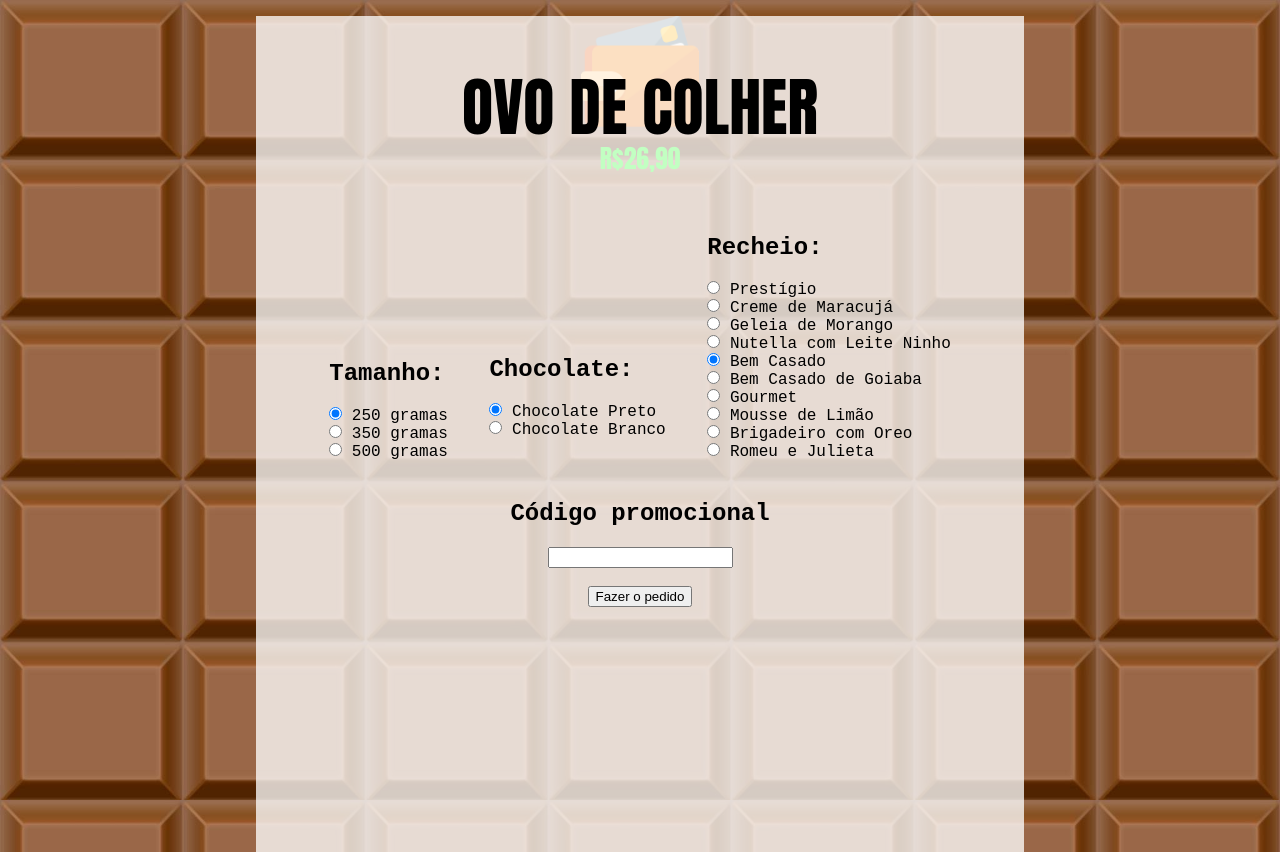
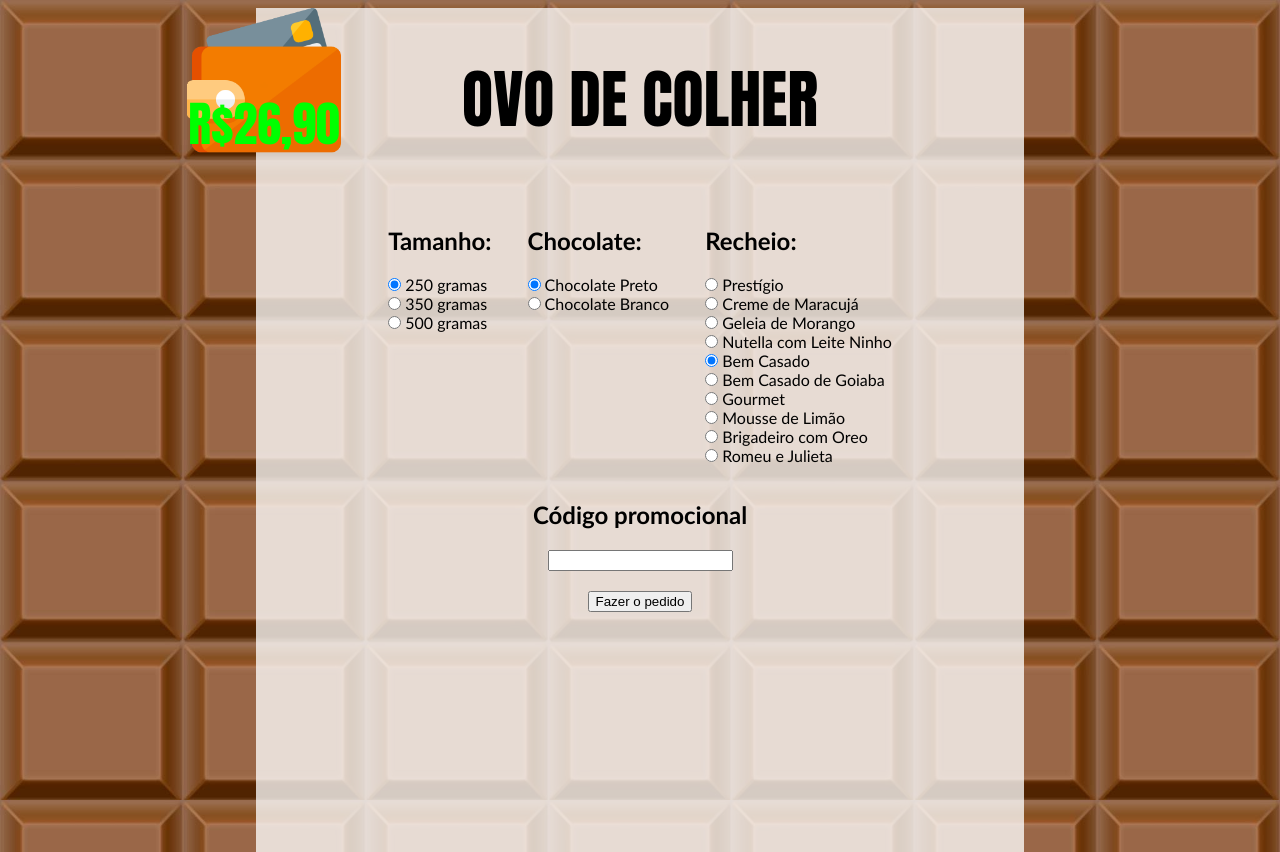
Before and after one commit to Mitrek/Mitrek.github.io, a PHP site: page /ODC/index.html in a window 1280 px wide. Shown: the top 852 px of the page. Run offline with PHP 8.4, Linux system fonts and the light colour scheme.

Commit message:
'imrpovement'

```diff
--- a/ODC/index.html
+++ b/ODC/index.html
@@ -12,7 +12,6 @@
 			<div id = "main">
 				<h1>OVO DE COLHER</h1>
 				<form>
-
 					<div id="size">
 						<h2> Tamanho: </h2>
 						<input type='radio' name = 'size' id = 'size1' value="15" checked="checked"><label for="size1"> 250 gramas </label></input>
@@ -22,66 +21,37 @@
 						<input type='radio' name = 'size' id = 'size3' value="21"><label for="size3"> 500 gramas </label></input>
 						<br>
 					</div>
-
 					<div id="choco">
 						<h2> Chocolate: </h2>
-						<table>
-						<tr>
 						<input type='radio' name = 'choco' value="0" checked="checked"><label for="size1"> Chocolate Preto </label></input>
-						</tr>
 						<br>
-						<tr>
 						<input type='radio' name = 'choco' value="2" ><label for="size3"> Chocolate Branco </label></input>
-						</tr>
-						</table>
+						<br>
+					</div>
+					<div id="fill">
+						<h2> Recheio: </h2>
+						<input type='radio' name = 'fill' value="prestigio"><label> Prestígio </label></input>
+						<br>
+						<input type='radio' name = 'fill' value="maracuja"><label> Creme de Maracujá </label></input>
+						<br>
+						<input type='radio' name = 'fill' value="morango"><label> Geleia de Morango </label></input>
+						<br>
+						<input type='radio' name = 'fill' value="nutella"><label> Nutella com Leite Ninho </label></input>
+						<br>
+						<input type='radio' name = 'fill' value="bemcasado" checked="checked"><label> Bem Casado </label></input>
+						<br>
+						<input type='radio' name = 'fill' value="goiabada"><label> Bem Casado de Goiaba </label></input>
+						<br>
+						<input type='radio' name = 'fill' value="gourmet"><label> Gourmet </label></input>
+						<br>
+						<input type='radio' name = 'fill' value="limao"><label> Mousse de Limão </label></input>
+						<br>
+						<input type='radio' name = 'fill' value="oreo"><label> Brigadeiro com Oreo </label></input>
+						<br>
+						<input type='radio' name = 'fill' value="romeuejulieta"><label> Romeu e Julieta </label></input>
 						<br>
 					</div>
 
-					<div id="fill">
-						<h2> Recheio: </h2>
-						<table>
-						<tr>
-						<input type='radio' name = 'fill' value="prestigio"><label> Prestígio </label></input>
-						</tr>
-						<br>
-						<tr>
-						<input type='radio' name = 'fill' value="maracuja"><label> Creme de Maracujá </label></input>
-						</tr>
-						<br>
-						<tr>
-						<input type='radio' name = 'fill' value="morango"><label> Geleia de Morango </label></input>
-						</tr>
-						<br>
-						<tr>
-						<input type='radio' name = 'fill' value="nutella"><label> Nutella com Leite Ninho </label></input>
-						</tr>
-						<br>
-						<tr>
-						<input type='radio' name = 'fill' value="bemcasado" checked="checked"><label> Bem Casado </label></input>
-						</tr>
-						<br>
-						<tr>
-						<input type='radio' name = 'fill' value="goiabada"><label> Bem Casado de Goiaba </label></input>
-						</tr>
-						<br>
-						<tr>
-						<input type='radio' name = 'fill' value="gourmet"><label> Gourmet </label></input>
-						</tr>
-						<br>
-						<tr>
-						<input type='radio' name = 'fill' value="limao"><label> Mousse de Limão </label></input>
-						</tr>
-						<br>
-						<tr>
-						<input type='radio' name = 'fill' value="oreo"><label> Brigadeiro com Oreo </label></input>
-						</tr>
-						<br>
-						<tr>
-						<input type='radio' name = 'fill' value="romeuejulieta"><label> Romeu e Julieta </label></input>
-						</tr>
-						<br>
-						</table>
-					</div>
 					<br>
 					<h2>Código promocional</h2>
 					<input id='pcode'></input>
--- a/ODC/stylesheet.css
+++ b/ODC/stylesheet.css
@@ -4,12 +4,13 @@ body {
 	font-family: 'Impact';
 }
 
+
 h1 {
 	font-size: 400%;
 }
 
 form {
-	font-family: 'courier new';
+	font-family: "Trebuchet MS";
 }
 
 #main {
@@ -19,6 +20,7 @@ form {
 	height: 150%;
 	position: absolute;
 	text-align: center;
+	display: inline-block;
 
 }
 
@@ -27,17 +29,21 @@ form {
 	margin: 1em;
 	text-align: left;
 	position: relative;
+	vertical-align:top;
 
 
 }
 
 #wallet {
-
-	text-align:center
+	z-index: 3;
+	text-align:center;
+	position: relative;
+	width: max-content;
+	margin: 0;
 
 }
 #walletpng {
-	width: 10%;
+	width: 30%;
 
 
 }
@@ -45,7 +51,9 @@ form {
 #money {
 	font-family: 'Impact';
 	color:#00ff00;
-	font-size: 2vw;
+	font-size: 6vh;
+	text-align: center;
+	transform: translateY(-110%);
 }
 
 table {
```
